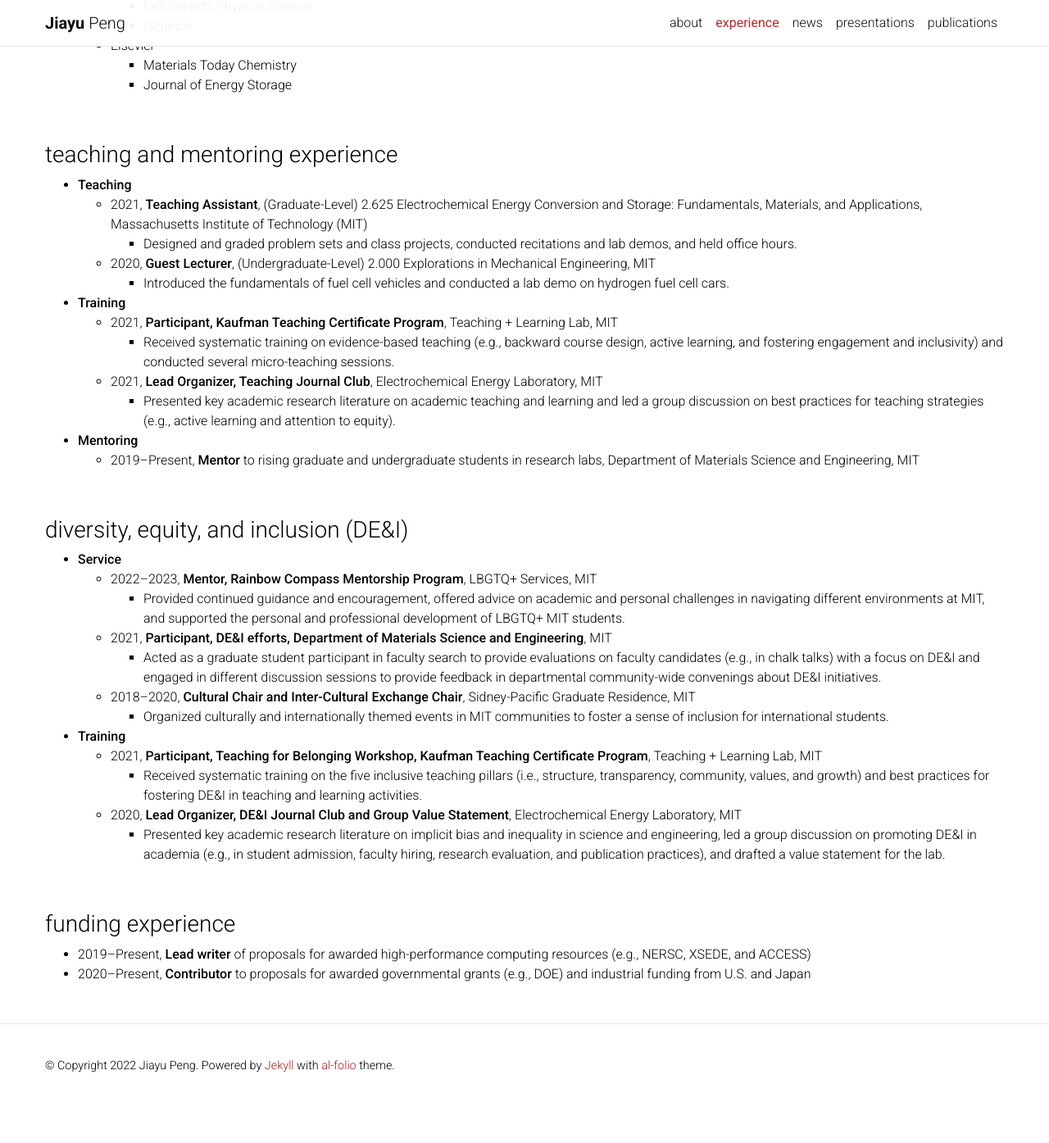
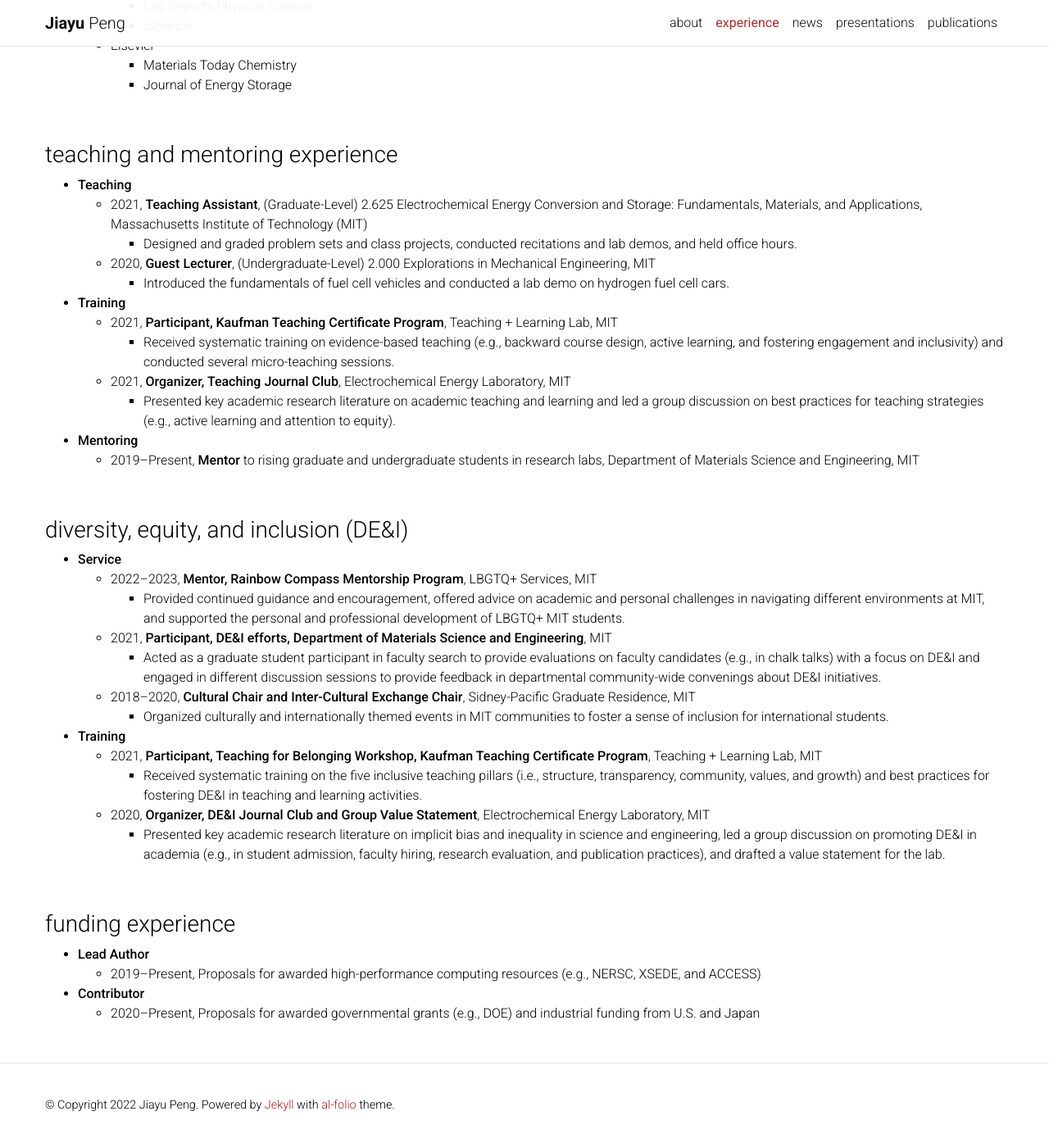
Before and after one commit to jypeng95/jypeng95.github.io, a Jekyll site: the page built from _pages/experience.md, in a window 1280 px wide and 1400 px high, scrolled down 543 px. Shown: the top 1395 px of the window at 82% size. Built offline with Jekyll 4.4.1, drawn with Linux system fonts in a browser that asks for light colours; a style sheet for code colours, icons or effects is not loaded; before the commit the page ends 1895 px from its top, so only the background shows below that.

Commit message:
Update experience

```diff
--- a/_pages/experience.md
+++ b/_pages/experience.md
@@ -40,7 +40,7 @@ nav: true
   * 2021, [**Participant, Kaufman Teaching Certificate Program**](https://tll.mit.edu/programming/grad-student-programming/kaufman-teaching-certificate-program), Teaching + Learning Lab, MIT
     * Received systematic training on evidence-based teaching (e.g., backward course design, active learning,
 and fostering engagement and inclusivity) and conducted several micro-teaching sessions.
-  * 2021, **Lead Organizer, Teaching Journal Club**, Electrochemical Energy Laboratory, MIT
+  * 2021, **Organizer, Teaching Journal Club**, Electrochemical Energy Laboratory, MIT
     * Presented key academic research literature on academic teaching and learning and led a group discussion on best practices for teaching strategies (e.g., active learning and attention to equity).
 * **Mentoring**
     * 2019–Present, **Mentor** to rising graduate and undergraduate students in research labs, Department of Materials Science and Engineering, MIT
@@ -59,12 +59,14 @@ and fostering engagement and inclusivity) and conducted several micro-teaching s
 * **Training**
   * 2021, [**Participant, Teaching for Belonging Workshop, Kaufman Teaching Certificate Program**](https://tll.mit.edu/programming/grad-student-programming/kaufman-teaching-certificate-program), Teaching + Learning Lab, MIT
     * Received systematic training on the five inclusive teaching pillars (i.e., structure, transparency, community, values, and growth) and best practices for fostering DE&I in teaching and learning activities.
-  * 2020, [**Lead Organizer, DE&I Journal Club and Group Value Statement**](https://www.rle.mit.edu/eel/diversity-updated), Electrochemical Energy Laboratory, MIT
+  * 2020, [**Organizer, DE&I Journal Club and Group Value Statement**](https://www.rle.mit.edu/eel/diversity-updated), Electrochemical Energy Laboratory, MIT
     * Presented key academic research literature on implicit bias and inequality in science and engineering, led a group discussion on promoting DE&I in academia (e.g., in student admission, faculty hiring, research evaluation, and publication practices), and drafted a value statement for the lab.
 
 <br>
 
 ### funding experience
 
-* 2019–Present, **Lead writer** of proposals for awarded high-performance computing resources (e.g., NERSC, XSEDE, and ACCESS)
-* 2020–Present, **Contributor** to proposals for awarded governmental grants (e.g., DOE) and industrial funding from U.S. and Japan
+* **Lead Author**
+  * 2019–Present, Proposals for awarded high-performance computing resources (e.g., NERSC, XSEDE, and ACCESS)
+* **Contributor**
+  * 2020–Present, Proposals for awarded governmental grants (e.g., DOE) and industrial funding from U.S. and Japan
```
